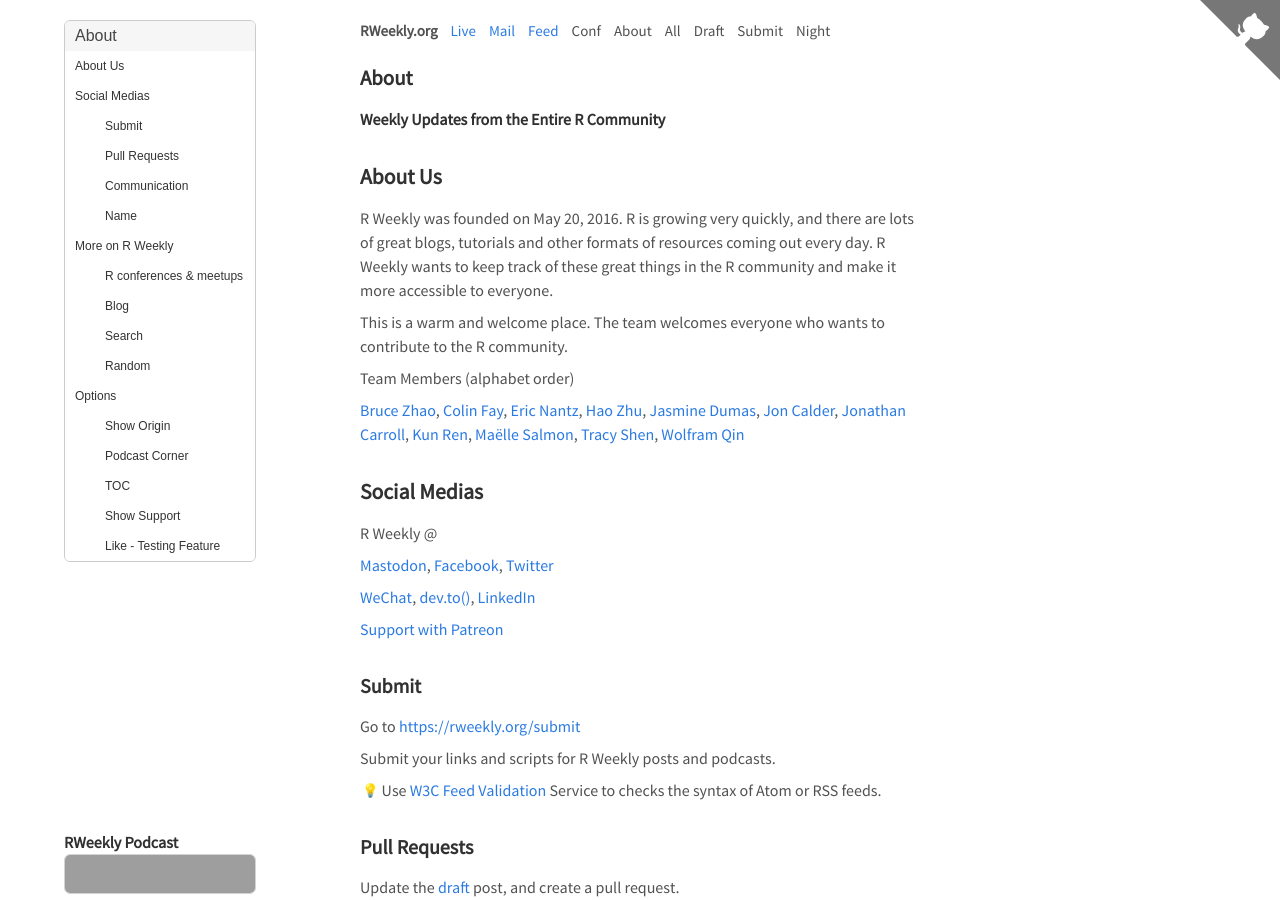
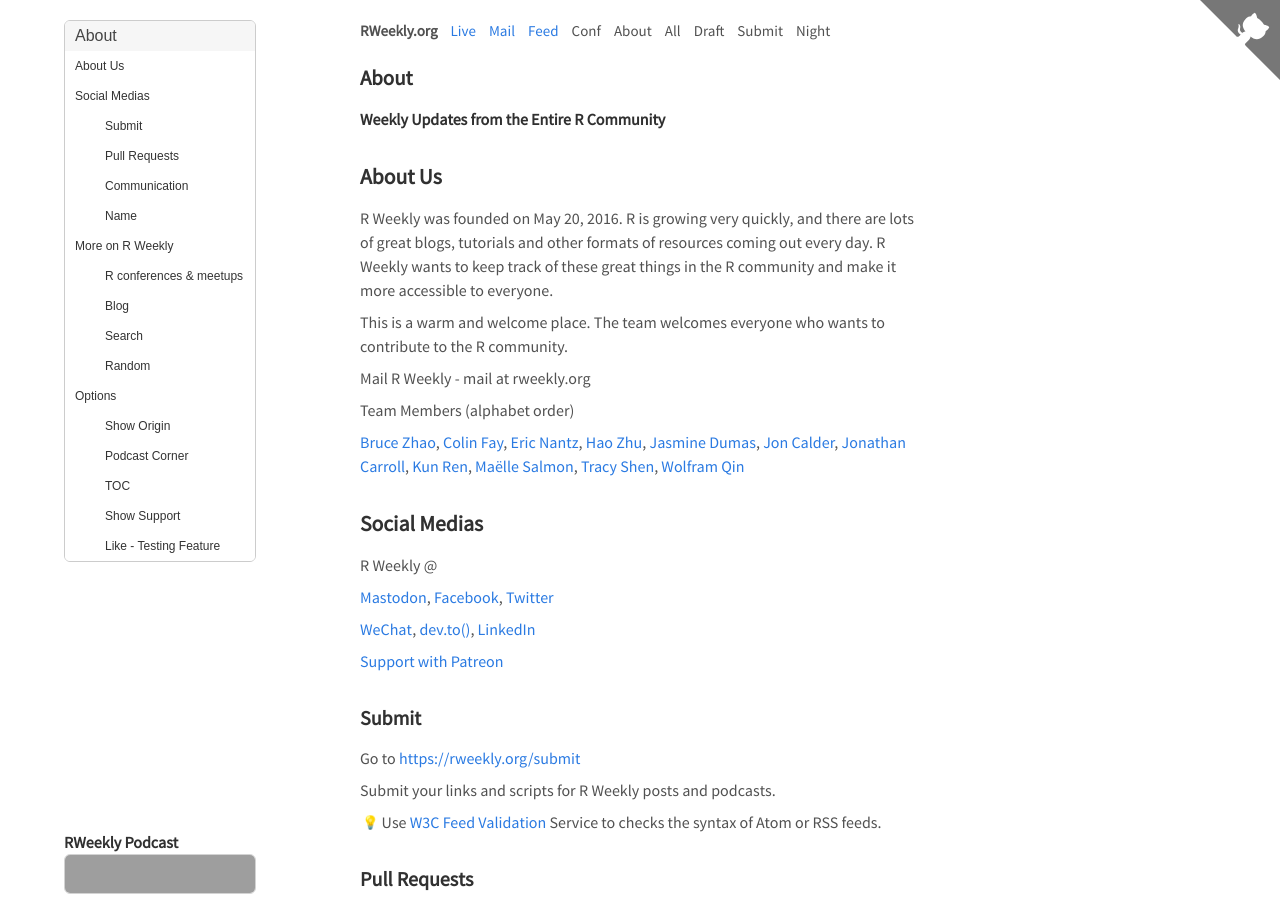
Before and after one commit to rweekly/rweekly.org, a Jekyll site: the page built from about.md, in a window 1280 px wide and 900 px high. Built offline with Jekyll 4.4.1, drawn with Linux system fonts in a browser that asks for light colours; emoji names are drawn with the system emoji font; comment, search, counter and statistics services are not loaded; grey boxes are pictures that could not be loaded.

Commit message:
Add mail and update Tracy's github id

```diff
--- a/about.md
+++ b/about.md
@@ -11,9 +11,11 @@
 
 This is a warm and welcome place. The team welcomes everyone who wants to contribute to the R community.
 
+Mail R Weekly - mail at rweekly.org
+
 Team Members (alphabet order)
 
-[Bruce Zhao](https://github.com/BruceZhaoR), [Colin Fay](https://github.com/ColinFay), [Eric Nantz](https://github.com/thercast), [Hao Zhu](https://github.com/haozhu233), [Jasmine Dumas](https://github.com/jasduma), [Jon Calder](https://github.com/jonmcalder), [Jonathan Carroll](https://github.com/jonocarroll), [Kun Ren](https://github.com/renkun-ken), [Maëlle Salmon](https://github.com/maelle), [Tracy Shen](https://github.com/tbs08/), [Wolfram Qin](https://github.com/qinwf)
+[Bruce Zhao](https://github.com/BruceZhaoR), [Colin Fay](https://github.com/ColinFay), [Eric Nantz](https://github.com/thercast), [Hao Zhu](https://github.com/haozhu233), [Jasmine Dumas](https://github.com/jasduma), [Jon Calder](https://github.com/jonmcalder), [Jonathan Carroll](https://github.com/jonocarroll), [Kun Ren](https://github.com/renkun-ken), [Maëlle Salmon](https://github.com/maelle), [Tracy Shen](https://github.com/tbs17/), [Wolfram Qin](https://github.com/qinwf)
 
 ## Social Medias
 
```
